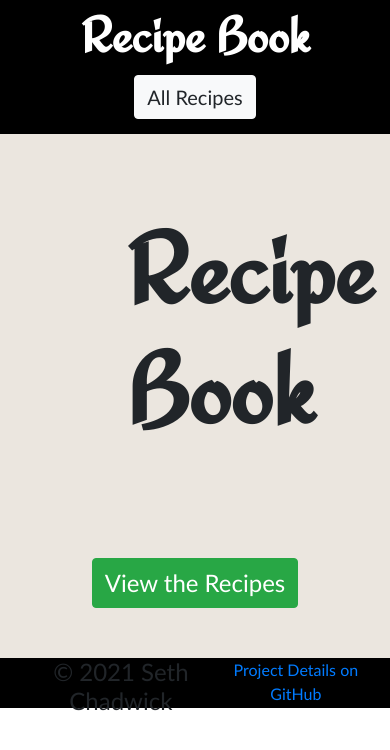
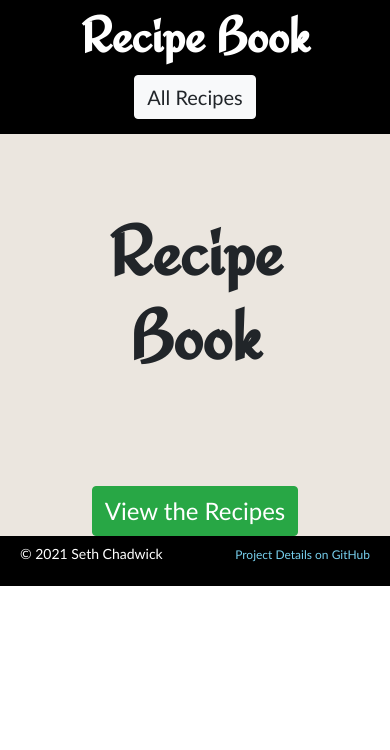
Before and after one commit to sethchad/project-4-frontend, a React (Create React App) app: page / in a window 390 px wide. Shown: the top 750 px of the page. Built offline with nearby package versions, Linux system fonts and the light colour scheme; no server answers.

Commit message:
Styling and responsiveness updates

```diff
--- a/public/index.html
+++ b/public/index.html
@@ -28,7 +28,7 @@
       work correctly both with client-side routing and a non-root public URL.
       Learn how to configure a non-root public URL by running `npm run build`.
     -->
-    <title>React App</title>
+    <title>Recipe Book</title>
   </head>
   <body>
     <noscript>You need to enable JavaScript to run this app.</noscript>
--- a/src/components/AllMeals/AllMeals.css
+++ b/src/components/AllMeals/AllMeals.css
@@ -11,6 +11,7 @@
 
 .AllMeals .mealCardArray {
   margin: 0 auto;
+  margin-bottom: 20px;
   width: 80%;
   display: flex;
   flex-wrap: wrap;
--- a/src/components/Footer/Footer.css
+++ b/src/components/Footer/Footer.css
@@ -3,12 +3,26 @@
   justify-content: space-between;
   background-color: black;
   height: 50px;
+  padding-top: 10px;
 }
 
 .Footer h4 {
   margin-left: 20px;
+  color: white
 }
 
 .Footer a {
   margin-right: 20px;
+  font-size: 20px;
+  color: rgb(119, 208, 238)
 }
+
+@media (max-width: 500px) {
+  .Footer h4 {
+    font-size: 14px;
+  }
+
+  .Footer a {
+    font-size: 12px;
+  }
+}
--- a/src/components/Home/Home.css
+++ b/src/components/Home/Home.css
@@ -21,8 +21,12 @@
 }
 
 @media (max-width: 500px) {
+  .Home {
+    margin: 0 auto;
+  }
+
   .Home h1 {
-    font-size: 100px;
+    font-size: 70px;
   }
 
 }
--- a/src/components/MealDetail/MealDetail.css
+++ b/src/components/MealDetail/MealDetail.css
@@ -49,6 +49,7 @@
     width: 90%;
     flex-wrap: wrap;
     margin: 0 auto;
+    margin-bottom: 20px;
   }
 
   .MealDetail .picAndUpdate {
--- a/src/components/MealDetail/MealDetail.js
+++ b/src/components/MealDetail/MealDetail.js
@@ -48,8 +48,8 @@ export default function MealDetail(props) {
             <p className='whitespace'>{meal.directions}</p>
 
             <h3>Location</h3>
-            <div className='map'>
-              <p>I'll be a map one day.</p>
+            <div className='location'>
+              <p>{meal.location}</p>
             </div>
           </div>
 
```
